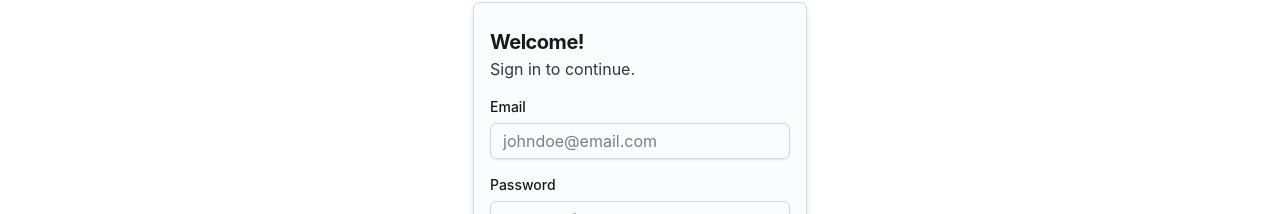
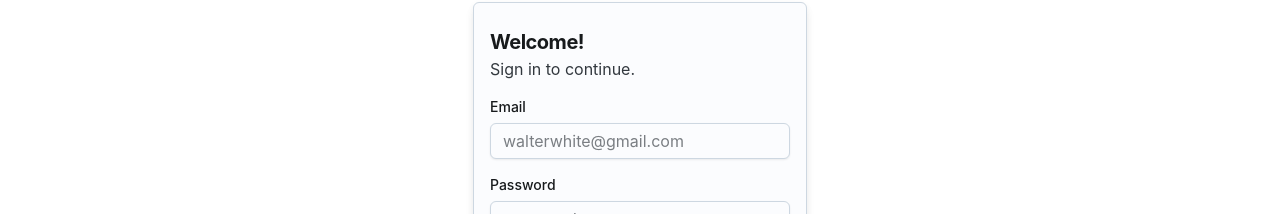
Before and after one commit to Dunedain-HASKS/market-maven, a React (Create React App) app in the folder marketmaven/: page /#/ in a window 1280 px wide. Shown: the part 107-321 px from the top of the page. Built offline with nearby package versions, Linux system fonts and the light colour scheme.

Commit message:
change placeholder

```diff
--- a/marketmaven/src/Pages/Login.js
+++ b/marketmaven/src/Pages/Login.js
@@ -65,7 +65,7 @@ export default function Login() {
               // html input attribute
               name="email"
               type="email"
-              placeholder="johndoe@email.com"
+              placeholder="walterwhite@gmail.com"
             />
           </FormControl>
           <FormControl>
```
